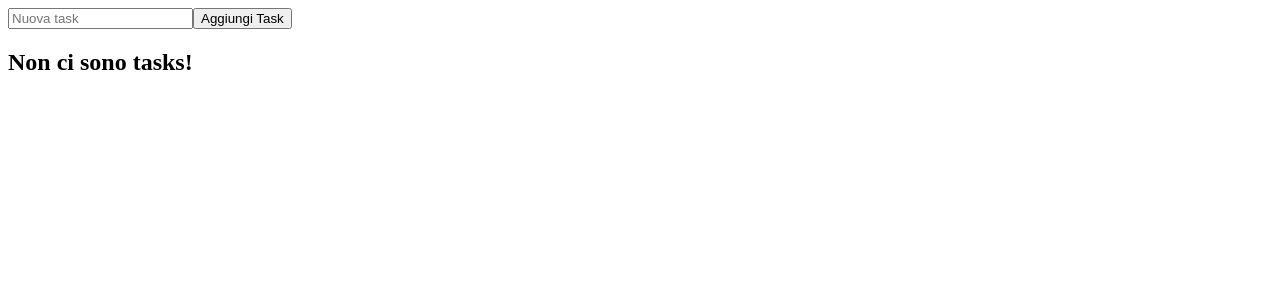
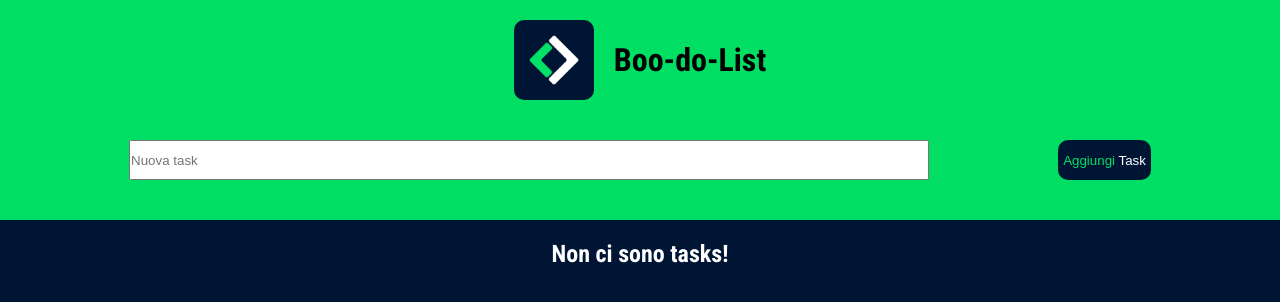
Before and after one commit to Bufal8/vue-todolist, a plain HTML site: page index.html in a window 1280 px wide. Drawn offline with nearby package versions, Linux system fonts and the light colour scheme.

Commit message:
Miglioramenti estetici e funzionamento

```diff
--- a/css/style.css
+++ b/css/style.css
@@ -0,0 +1,69 @@
+*{
+    margin: 0;
+    padding: 0;
+    box-sizing: border-box;
+}
+
+body{
+    font-family: 'Roboto Condensed', sans-serif;
+}
+
+.logo{
+    padding-top: 20px;
+    display: flex;
+    align-items: center;
+    justify-content: center;
+    background-color: #00DE64;
+}
+
+.logo h1{
+    padding-left: 20px;
+}
+
+.logo img{
+    width: 80px;
+    border-radius: 10px;
+}
+
+.new-task{
+    display: flex;
+    justify-content: space-evenly;
+    padding: 40px 0;
+    background-color: #00DE64;
+}
+
+.new-task button{
+    height: 40px;
+    background-color: #001534;
+    color: #00DE64;
+    border: none;
+    padding: 5px;
+    border-radius: 10px;
+}
+
+button span{
+    color: #FFFFFF;
+}
+
+.inserisci-task{
+    width: 800px;
+    height: 40px;
+}
+
+.task-manager{
+    padding: 20px 0;
+    height: 100vh;
+    background-color: #001534;
+    color: #FFFFFF;
+    text-align: center;
+}
+
+.task{
+    display: flex;
+    justify-content: center;
+    align-items: center;
+}
+
+.task h2{
+    padding-right: 10px;
+}
--- a/index.html
+++ b/index.html
@@ -4,22 +4,31 @@
     <meta charset="UTF-8">
     <meta http-equiv="X-UA-Compatible" content="IE=edge">
     <meta name="viewport" content="width=device-width, initial-scale=1.0">
+    <link rel="preconnect" href="https://fonts.googleapis.com">
+    <link rel="preconnect" href="https://fonts.gstatic.com" crossorigin>
+    <link href="https://fonts.googleapis.com/css2?family=Roboto+Condensed:wght@300;400;700&display=swap" rel="stylesheet">
     <link rel="stylesheet" href="https://cdnjs.cloudflare.com/ajax/libs/font-awesome/6.4.0/css/all.min.css" integrity="sha512-iecdLmaskl7CVkqkXNQ/ZH/XLlvWZOJyj7Yy7tcenmpD1ypASozpmT/E0iPtmFIB46ZmdtAc9eNBvH0H/ZpiBw==" crossorigin="anonymous" referrerpolicy="no-referrer" />
     <link rel="stylesheet" href="css/style.css">
     <title>Boo-do List</title>
 </head>
 <body>
+    <script src="https://unpkg.com/vue@3/dist/vue.global.js"></script>
+
+
     <div id="app">
 
-        <div class="logo">
-
-        </div>
+        <header>
+            <div class="logo">
+                <img src="img/logo.jpg" alt="">
+                <h1>Boo-do-List</h1>
+            </div>
+        </header>
 
         <div class="new-task">
-            <input type="text" placeholder="Nuova task" v-model="newTask" @keyup.enter="aggiungiTask" >
+            <input type="text" placeholder="Nuova task" v-model="newTask" @keyup.enter="aggiungiTask" class="inserisci-task" >
 
             <!-- Al cliock o alla pressione del tasto ENTER esegui il method aggiungiTask -->
-            <button class="submit" @click="aggiungiTask">Aggiungi Task</button>
+            <button class="submit" @click="aggiungiTask">Aggiungi <span>Task</span></button>
 
             <!-- Il v-if fa vedere il blocco assegnato se è vero altrimenti non lo rende visibile, pertanto basterà inserire il data 'error' all'interno di v-if per rendere responsiva questa istanza -->
             <div class="error" v-if="error">
@@ -31,7 +40,7 @@
         <div class="task-manager">
             <ul>
                 <li class="task" v-for="(task, index) in tasks">
-                    {{task.testoTask}}
+                    <h2>{{task.testoTask}}</h2>
                     <i class="fa-solid fa-x" @click="rimuoviTask(index)"></i>
                 </li>
             </ul>
@@ -40,7 +49,6 @@
         </div>
     </div>
 
-    <script src="https://unpkg.com/vue@3/dist/vue.global.js"></script>
     <script src="main.js"></script>
 </body>
 </html>
--- a/main.js
+++ b/main.js
@@ -45,7 +45,7 @@ createApp({
             }
 
             // Svuoto il box newTask
-            this.newTask.testoTask='';
+            this.newTask='';
         },
         rimuoviTask(indice){
             // Con il metodo nativo di js 'splice' posso selezionare un elemento tramite la posizione (in questo caso indicato con l'indice) e dopo la virgola indicare quanti cancellarne (in questo caso 1)
```
Also changed, not shown: img/logo.jpg (added).
